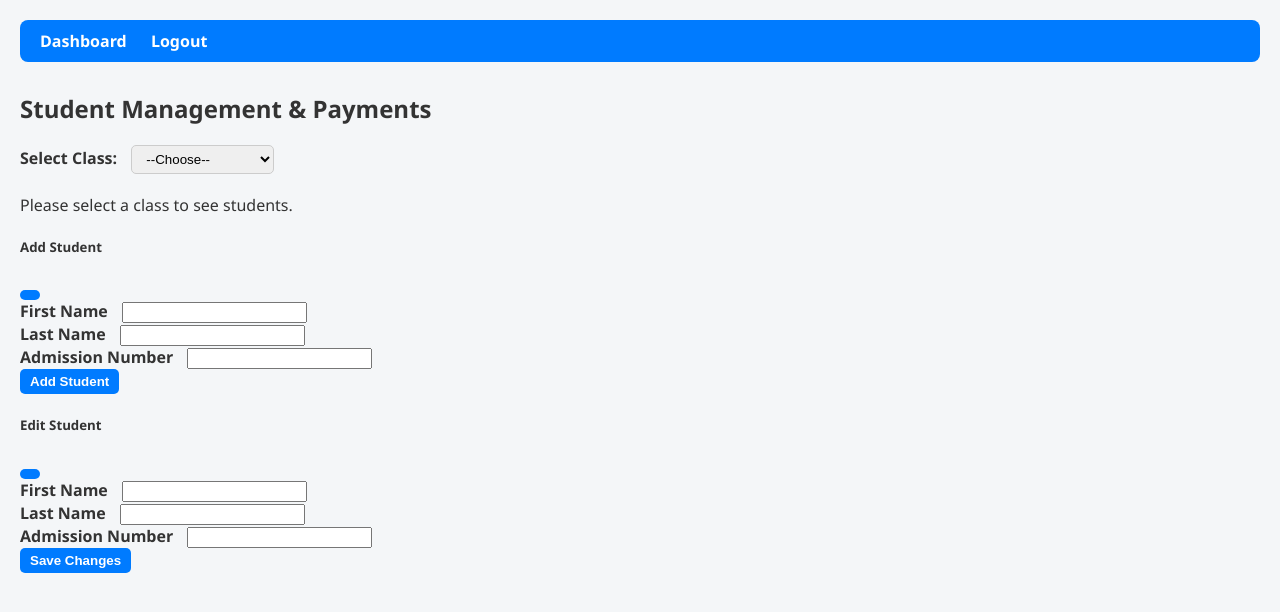
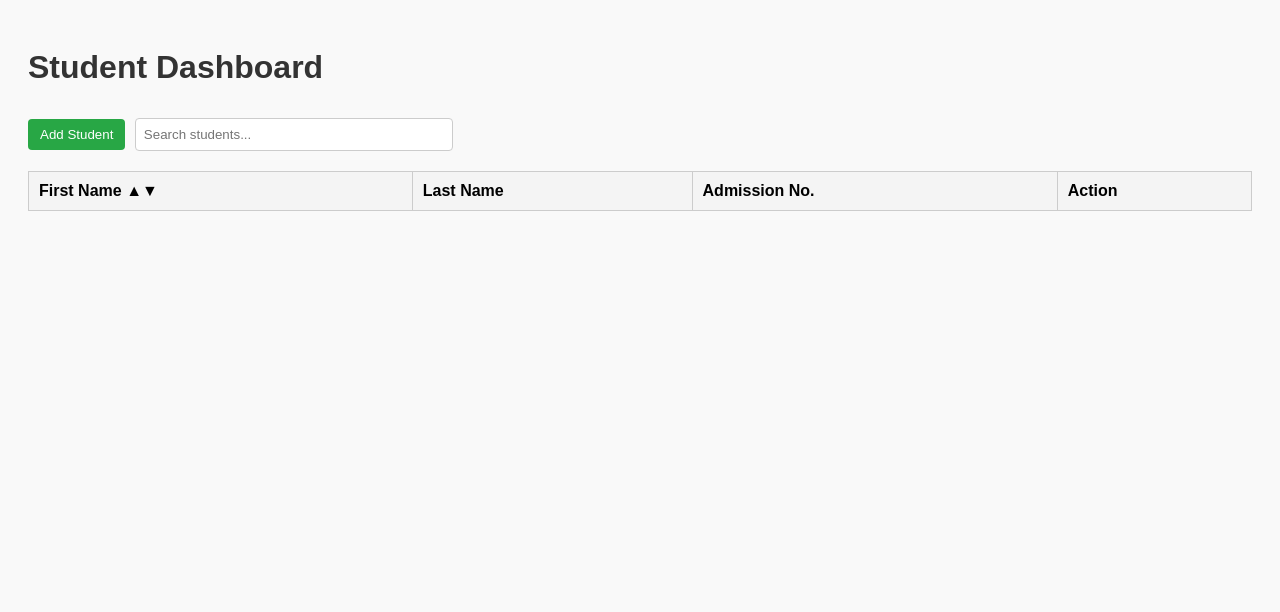
Before and after one commit to Mhmhm1/remedial_system, a Django app: template lessons/templates/lessons/student_payments.html in a window 1280 px wide. Shown: the top 612 px of the page. Run offline with Django 5.2, Linux system fonts and the light colour scheme; the template is opened without the code that fills it: values that come from a table or form of the project are taken from there, others are empty; data comes from the database, SQL or seed files in the repository.

Commit message:
Update student_payments.html

```diff
--- a/lessons/templates/lessons/student_payments.html
+++ b/lessons/templates/lessons/student_payments.html
@@ -1,204 +1,199 @@
-{% extends "lessons/base.html" %}
-{% load static %}
+<!DOCTYPE html>
+<html lang="en">
+<head>
+<meta charset="UTF-8">
+<meta name="viewport" content="width=device-width, initial-scale=1.0">
+<title>Student Dashboard</title>
+<style>
+  body { font-family: Arial, sans-serif; padding: 20px; background: #f9f9f9; }
+  h1 { color: #333; }
+  button {
+    padding: 8px 12px;
+    margin-right: 5px;
+    border: none;
+    border-radius: 4px;
+    cursor: pointer;
+    transition: background 0.3s;
+  }
+  #addStudentBtn { background: #28a745; color: #fff; }
+  #addStudentBtn:hover { background: #218838; }
+  .action-btn { background: #007bff; color: #fff; }
+  .action-btn:hover { background: #0056b3; }
+  .delete-btn { background: #dc3545; color: #fff; }
+  .delete-btn:hover { background: #b02a37; }
 
-{% block content %}
-<div class="container mt-4">
-    <h2>Student Management & Payments</h2>
+  input.search-box {
+    padding: 8px;
+    width: 300px;
+    margin-top: 10px;
+    border-radius: 4px;
+    border: 1px solid #ccc;
+  }
 
-    <!-- Class selection -->
-    <form method="get" class="mb-3">
-        <label>Select Class:</label>
-        <select name="class_group" onchange="this.form.submit()">
-            <option value="">--Choose--</option>
-            {% for cls in class_groups %}
-                <option value="{{ cls.id }}" {% if selected_class_id == cls.id|stringformat:"s" %}selected{% endif %}>{{ cls.name }}</option>
-            {% endfor %}
-        </select>
-    </form>
+  table { width: 100%; border-collapse: collapse; margin-top: 20px; background: #fff; }
+  th, td { border: 1px solid #ccc; padding: 10px; text-align: left; }
+  th { background-color: #f4f4f4; cursor: pointer; }
+  tbody tr:hover { background-color: #f1f1f1; }
 
-    {% if selected_class_id %}
-    <!-- Add Student Button -->
-    <button class="btn btn-success mb-3" data-bs-toggle="modal" data-bs-target="#addStudentModal">➕ Add Student</button>
+  .modal {
+    display: none;
+    position: fixed; top: 0; left: 0; width: 100%; height: 100%;
+    background-color: rgba(0,0,0,0.5);
+    justify-content: center; align-items: center;
+    animation: fadeIn 0.3s;
+  }
+  .modal-content {
+    background-color: #fff;
+    padding: 20px;
+    border-radius: 8px;
+    width: 320px;
+    transform: translateY(-50px);
+    opacity: 0;
+    animation: slideDown 0.3s forwards;
+  }
+  .modal input { width: 100%; padding: 8px; margin: 5px 0; border-radius: 4px; border: 1px solid #ccc; }
 
-    <!-- Students Table -->
-    <form method="post">
-        {% csrf_token %}
-        <table class="table table-bordered" id="studentsTable">
+  @keyframes fadeIn { from { opacity: 0; } to { opacity: 1; } }
+  @keyframes slideDown { from { transform: translateY(-50px); opacity: 0; } to { transform: translateY(0); opacity: 1; } }
+</style>
+</head>
+<body>
+
+<h1>Student Dashboard</h1>
+<button id="addStudentBtn">Add Student</button>
+<input type="text" id="searchInput" class="search-box" placeholder="Search students...">
+
+<table id="studentTable">
   <thead>
     <tr>
-                    <th>Student</th>
-                    <th>Amount Paid (Ksh)</th>
-                    <th>Balance (Ksh)</th>
-                    <th>Actions</th>
+      <th onclick="sortTable(0)">First Name ▲▼</th>
+      <th onclick="sortTable(1)">Last Name</th>
+      <th onclick="sortTable(2)">Admission No.</th>
+      <th>Action</th>
     </tr>
   </thead>
-            <tbody>
-                {% for student in students %}
-                <tr id="studentRow{{ student.id }}">
-                    <td class="student-name">{{ student.first_name }} {{ student.last_name }}</td>
-                    <td>
-                        <input type="number" name="amount_{{ student.id }}" min="0" step="0.01" class="form-control">
-                    </td>
-                    <td class="student-balance">{{ student.balance|floatformat:2 }}</td>
-                    <td>
-                        <button type="button" class="btn btn-warning btn-sm edit-btn" data-id="{{ student.id }}" data-first="{{ student.first_name }}" data-last="{{ student.last_name }}" data-adm="{{ student.admission_number }}">Edit</button>
-                        <button type="button" class="btn btn-danger btn-sm delete-btn" data-id="{{ student.id }}">Delete</button>
-                    </td>
-                </tr>
-                {% endfor %}
-            </tbody>
+  <tbody></tbody>
 </table>
-        <button type="submit" class="btn btn-primary">Save Payments</button>
-    </form>
-    {% else %}
-        <p>Please select a class to see students.</p>
-    {% endif %}
-</div>
 
-<!-- Add Student Modal -->
-<div class="modal fade" id="addStudentModal" tabindex="-1" aria-hidden="true">
-  <div class="modal-dialog">
+<!-- Modal for Add/Edit -->
+<div id="studentModal" class="modal">
   <div class="modal-content">
-      <form id="addStudentForm">
-        <div class="modal-header">
-          <h5 class="modal-title">Add Student</h5>
-          <button type="button" class="btn-close" data-bs-dismiss="modal"></button>
-        </div>
-        <div class="modal-body">
-          {% csrf_token %}
-          <div class="mb-3">
-            <label>First Name</label>
-            <input type="text" name="first_name" class="form-control" required>
-          </div>
-          <div class="mb-3">
-            <label>Last Name</label>
-            <input type="text" name="last_name" class="form-control" required>
-          </div>
-          <div class="mb-3">
-            <label>Admission Number</label>
-            <input type="text" name="admission_number" class="form-control" required>
-          </div>
-          <input type="hidden" name="class_group" value="{{ selected_class_id }}">
-        </div>
-        <div class="modal-footer">
-          <button type="submit" class="btn btn-success">Add Student</button>
-        </div>
-      </form>
-    </div>
-  </div>
-</div>
-
-<!-- Edit Student Modal -->
-<div class="modal fade" id="editStudentModal" tabindex="-1" aria-hidden="true">
-  <div class="modal-dialog">
-    <div class="modal-content">
-      <form id="editStudentForm">
-        <div class="modal-header">
-          <h5 class="modal-title">Edit Student</h5>
-          <button type="button" class="btn-close" data-bs-dismiss="modal"></button>
-        </div>
-        <div class="modal-body">
-          {% csrf_token %}
-          <input type="hidden" name="student_id" id="edit_student_id">
-          <div class="mb-3">
-            <label>First Name</label>
-            <input type="text" name="first_name" id="edit_first_name" class="form-control" required>
-          </div>
-          <div class="mb-3">
-            <label>Last Name</label>
-            <input type="text" name="last_name" id="edit_last_name" class="form-control" required>
-          </div>
-          <div class="mb-3">
-            <label>Admission Number</label>
-            <input type="text" name="admission_number" id="edit_admission_number" class="form-control" required>
-          </div>
-        </div>
-        <div class="modal-footer">
-          <button type="submit" class="btn btn-warning">Save Changes</button>
-        </div>
-      </form>
+    <h3 id="modalTitle">Add Student</h3>
+    <input type="text" id="firstName" placeholder="First Name">
+    <input type="text" id="lastName" placeholder="Last Name">
+    <input type="text" id="admissionNo" placeholder="Admission Number">
+    <div style="margin-top: 10px;">
+      <button id="saveBtn" style="background:#28a745; color:#fff;">Save</button>
+      <button id="cancelBtn" style="background:#6c757d; color:#fff;">Cancel</button>
     </div>
   </div>
 </div>
 
 <script>
-document.addEventListener("DOMContentLoaded", function(){
+let students = [];
+let editIndex = null;
 
-    // ADD STUDENT
-    document.getElementById("addStudentForm").addEventListener("submit", function(e){
-        e.preventDefault();
-        const form = e.target;
-        const data = new FormData(form);
-        fetch("{% url 'add_student_ajax' %}", {
-            method: "POST",
-            body: data
-        })
-        .then(res => res.json())
-        .then(student => {
-            const tbody = document.querySelector("#studentsTable tbody");
-            const tr = document.createElement("tr");
-            tr.id = "studentRow" + student.id;
-            tr.innerHTML = `
-                <td class="student-name">${student.name}</td>
-                <td><input type="number" name="amount_${student.id}" min="0" step="0.01" class="form-control"></td>
-                <td class="student-balance">${student.balance}</td>
+const modal = document.getElementById('studentModal');
+const addBtn = document.getElementById('addStudentBtn');
+const saveBtn = document.getElementById('saveBtn');
+const cancelBtn = document.getElementById('cancelBtn');
+const modalTitle = document.getElementById('modalTitle');
+
+const firstNameInput = document.getElementById('firstName');
+const lastNameInput = document.getElementById('lastName');
+const admissionNoInput = document.getElementById('admissionNo');
+const searchInput = document.getElementById('searchInput');
+
+const studentTableBody = document.querySelector('#studentTable tbody');
+
+function openModal(edit = false, index = null) {
+  modal.style.display = 'flex';
+  if(edit) {
+    modalTitle.textContent = 'Edit Student';
+    firstNameInput.value = students[index].firstName;
+    lastNameInput.value = students[index].lastName;
+    admissionNoInput.value = students[index].admissionNo;
+    editIndex = index;
+  } else {
+    modalTitle.textContent = 'Add Student';
+    firstNameInput.value = '';
+    lastNameInput.value = '';
+    admissionNoInput.value = '';
+    editIndex = null;
+  }
+}
+
+function closeModal() { modal.style.display = 'none'; }
+
+function renderTable() {
+  const filter = searchInput.value.toLowerCase();
+  studentTableBody.innerHTML = '';
+  students.forEach((s, index) => {
+    if (
+      s.firstName.toLowerCase().includes(filter) ||
+      s.lastName.toLowerCase().includes(filter) ||
+      s.admissionNo.toLowerCase().includes(filter)
+    ) {
+      const row = document.createElement('tr');
+      row.innerHTML = `
+        <td>${s.firstName}</td>
+        <td>${s.lastName}</td>
+        <td>${s.admissionNo}</td>
         <td>
-                    <button type="button" class="btn btn-warning btn-sm edit-btn" data-id="${student.id}" data-first="${form.first_name.value}" data-last="${form.last_name.value}" data-adm="${form.admission_number.value}">Edit</button>
-                    <button type="button" class="btn btn-danger btn-sm delete-btn" data-id="${student.id}">Delete</button>
+          <button class="action-btn" onclick="editStudent(${index})">Edit</button>
+          <button class="delete-btn" onclick="deleteStudent(${index})">Delete</button>
         </td>
       `;
-            tbody.appendChild(tr);
-            var modal = bootstrap.Modal.getInstance(document.getElementById('addStudentModal'));
-            modal.hide();
-            form.reset();
-        });
-    });
-
-    // EDIT STUDENT
-    document.addEventListener("click", function(e){
-        if(e.target.classList.contains("edit-btn")){
-            const btn = e.target;
-            document.getElementById("edit_student_id").value = btn.dataset.id;
-            document.getElementById("edit_first_name").value = btn.dataset.first;
-            document.getElementById("edit_last_name").value = btn.dataset.last;
-            document.getElementById("edit_admission_number").value = btn.dataset.adm;
-            new bootstrap.Modal(document.getElementById("editStudentModal")).show();
-        }
-    });
-
-    document.getElementById("editStudentForm").addEventListener("submit", function(e){
-        e.preventDefault();
-        const form = e.target;
-        const id = document.getElementById("edit_student_id").value;
-        const data = new FormData(form);
-        fetch(`/edit-student-ajax/${id}/`, {method: "POST", body: data})
-            .then(res => res.json())
-            .then(student => {
-                const row = document.getElementById("studentRow"+student.id);
-                row.querySelector(".student-name").textContent = student.name;
-                var modal = bootstrap.Modal.getInstance(document.getElementById('editStudentModal'));
-                modal.hide();
-            });
-    });
-
-    // DELETE STUDENT
-    document.addEventListener("click", function(e){
-        if(e.target.classList.contains("delete-btn")){
-            if(confirm("Are you sure to delete this student?")){
-                const id = e.target.dataset.id;
-                fetch(`/delete-student-ajax/${id}/`, {
-                    method: "POST",
-                    headers: {'X-CSRFToken': '{{ csrf_token }}'}
-                }).then(res => res.json())
-                  .then(data => {
-                      if(data.success){
-                          document.getElementById("studentRow"+data.id).remove();
+      studentTableBody.appendChild(row);
     }
   });
 }
+
+function editStudent(index) { openModal(true, index); }
+
+function deleteStudent(index) {
+  if(confirm('Are you sure you want to delete this student?')) {
+    students.splice(index, 1);
+    renderTable();
   }
+}
+
+function sortTable(colIndex) {
+  students.sort((a,b) => {
+    const valA = Object.values(a)[colIndex].toLowerCase();
+    const valB = Object.values(b)[colIndex].toLowerCase();
+    return valA.localeCompare(valB);
+  });
+  renderTable();
+}
+
+addBtn.addEventListener('click', () => openModal());
+cancelBtn.addEventListener('click', closeModal);
+
+saveBtn.addEventListener('click', () => {
+  const firstName = firstNameInput.value.trim();
+  const lastName = lastNameInput.value.trim();
+  const admissionNo = admissionNoInput.value.trim();
+
+  if(!firstName || !lastName || !admissionNo) {
+    alert('Please fill all fields.');
+    return;
+  }
+
+  if(editIndex !== null) {
+    students[editIndex] = { firstName, lastName, admissionNo };
+  } else {
+    students.push({ firstName, lastName, admissionNo });
+  }
+
+  students.sort((a,b) => a.firstName.toLowerCase().localeCompare(b.firstName.toLowerCase())); // auto sort
+  renderTable();
+  closeModal();
 });
 
-});
+// Live search
+searchInput.addEventListener('input', renderTable);
 </script>
-{% endblock %}
+
+</body>
+</html>
```
Lines whose indentation alone changed are shown as unchanged.
